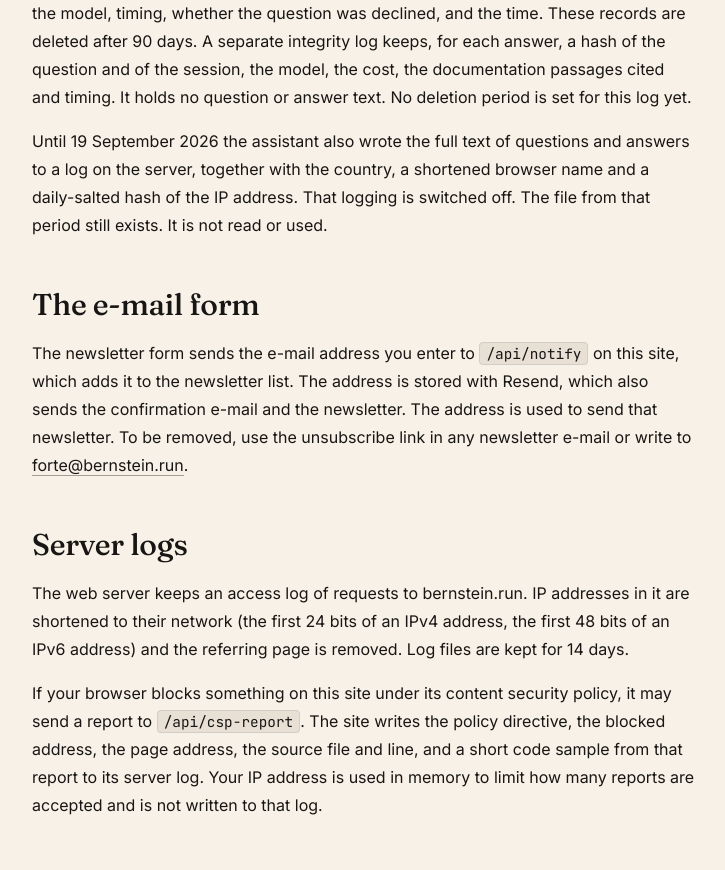
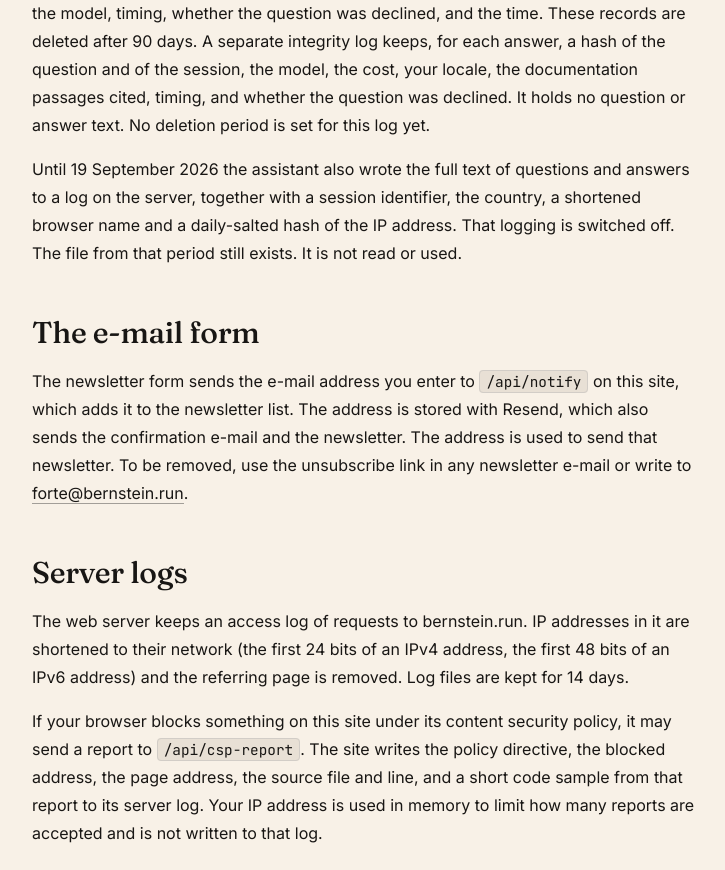
Before and after one commit to sipyourdrink-ltd/bernstein-landing, a Next.js app: page /privacy in a window 1280 px wide. Shown: the part 2280-3150 px from the top of the page, without its empty margins (132-857 px from the left). Built offline with nearby package versions, Linux system fonts and the light colour scheme; no server answers.

Commit message:
docs(privacy): list the session identifier in the old log and the locale and decline fields in the integrity log

```diff
--- a/app/privacy/page.tsx
+++ b/app/privacy/page.tsx
@@ -146,14 +146,16 @@ export default function PrivacyPage() {
               model, timing, whether the question was declined, and the time.
               These records are deleted after 90 days. A separate integrity
               log keeps, for each answer, a hash of the question and of the
-              session, the model, the cost, the documentation passages cited
-              and timing. It holds no question or answer text. No deletion
+              session, the model, the cost, your locale, the documentation
+              passages cited, timing, and whether the question was declined.
+              It holds no question or answer text. No deletion
               period is set for this log yet.
             </p>
             <p>
               Until 19 September 2026 the assistant also wrote the full text
-              of questions and answers to a log on the server, together with
-              the country, a shortened browser name and a daily-salted hash of
+              of questions and answers to a log on the server, together with a
+              session identifier, the country, a shortened browser name and a
+              daily-salted hash of
               the IP address. That logging is switched off. The file from that
               period still exists. It is not read or used.
             </p>
```
